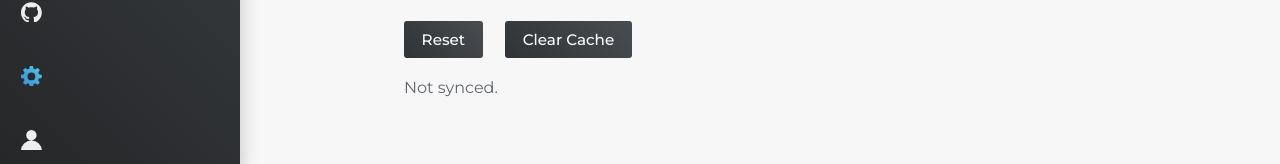
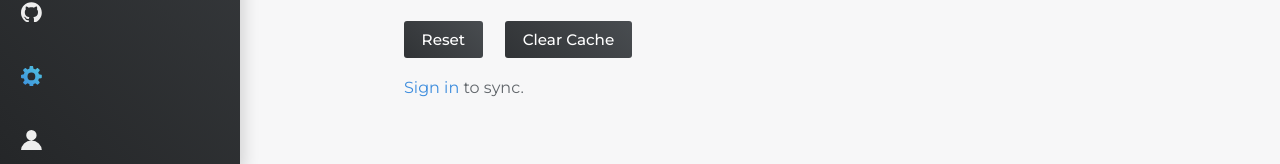
Before and after one commit to bzlist/bzlist.net, a React (Create React App) app: page /settings in a window 1280 px wide. Shown: the part 628-792 px from the top of the page. Built offline with nearby package versions, Linux system fonts and the light colour scheme; no server answers.

Commit message:
Add sign in to sync to settings page

```diff
--- a/src/components/pages/SettingsPage.tsx
+++ b/src/components/pages/SettingsPage.tsx
@@ -1,4 +1,5 @@
 import React from "react";
+import {Link} from "react-router-dom";
 import "./SettingsPage.scss";
 
 import {settings, cache, IBoolSetting, user, storage, favoriteServer, friendPlayer, history, hideServer} from "lib";
@@ -225,7 +226,7 @@ export class SettingsPage extends React.PureComponent<any, State>{
             <button className="btn btn-outline" onClick={() => {cache.clear();this.message("Cache cleared");}}>Clear Cache</button>
             <b>{this.state.message}</b>
           </div>
-          {user.bzid !== "" && storage.get("syncSettings") !== "false" ? "Synced" : "Not synced"}.
+          {user.bzid !== "" && storage.get("syncSettings") !== "false" ? "Synced" : <><Link to="/account">Sign in</Link> to sync</>}.
         </div>
       </div>
     );
```
